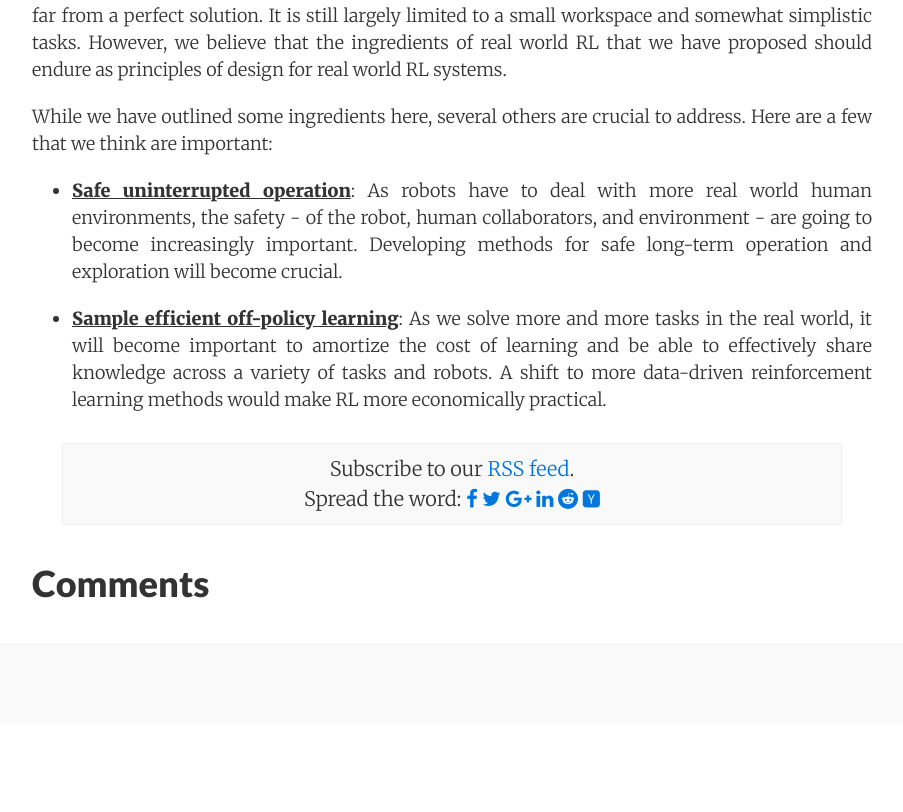
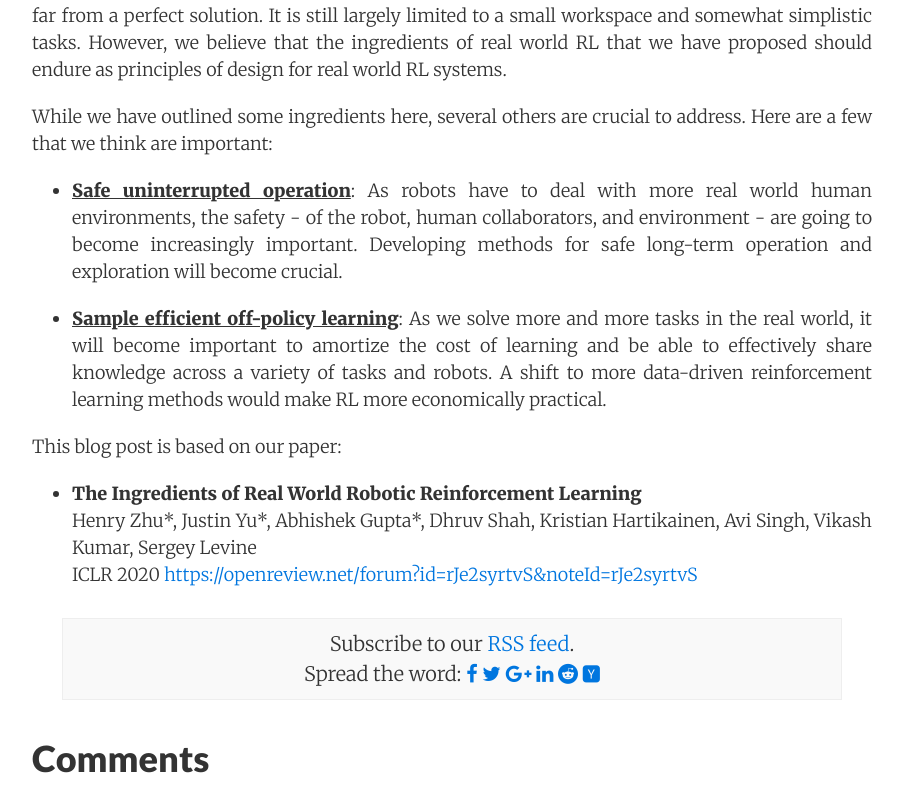
Before and after one commit to bairblog/bairblog.github.io, a Jekyll site: the page built from _posts/2020-04-27-ingredients.md, in a window 1280 px wide and 900 px high, scrolled down 7807 px. Shown: the top 812 px of the window, without its empty margins (188-1091 px from the left). Built offline with Jekyll 4.4.1, drawn with Linux system fonts in a browser that asks for light colours; nearby versions of some CDN libraries; comment, search, counter and statistics services are not loaded; before the commit the page ends 8532 px from its top, so only the background shows below that.

Commit message:
last minute abhishek

```diff
--- a/_posts/2020-04-27-ingredients.md
+++ b/_posts/2020-04-27-ingredients.md
@@ -256,3 +256,9 @@ address. Here are a few that we think are important:
   learning and be able to effectively share knowledge across a variety of tasks
   and robots. A shift to more data-driven reinforcement learning methods would
   make RL more economically practical.
+
+This blog post is based on our paper:
+
+- **The Ingredients of Real World Robotic Reinforcement Learning**<br>
+  Henry Zhu\*, Justin Yu\*, Abhishek Gupta\*, Dhruv Shah, Kristian Hartikainen, Avi Singh, Vikash Kumar, Sergey Levine<br>
+  ICLR 2020 [https://openreview.net/forum?id=rJe2syrtvS&noteId=rJe2syrtvS](https://openreview.net/forum?id=rJe2syrtvS&noteId=rJe2syrtvS)
```
